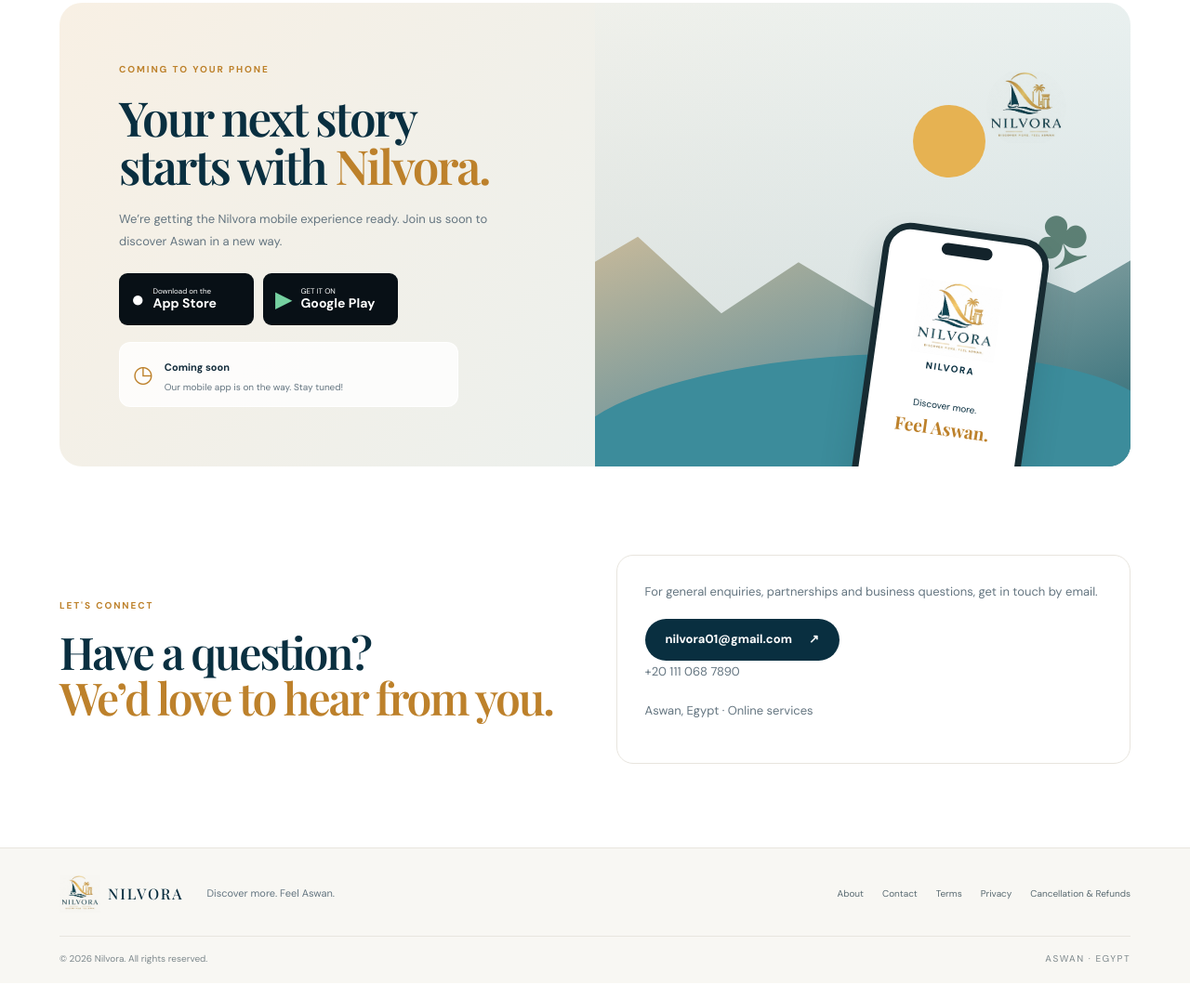
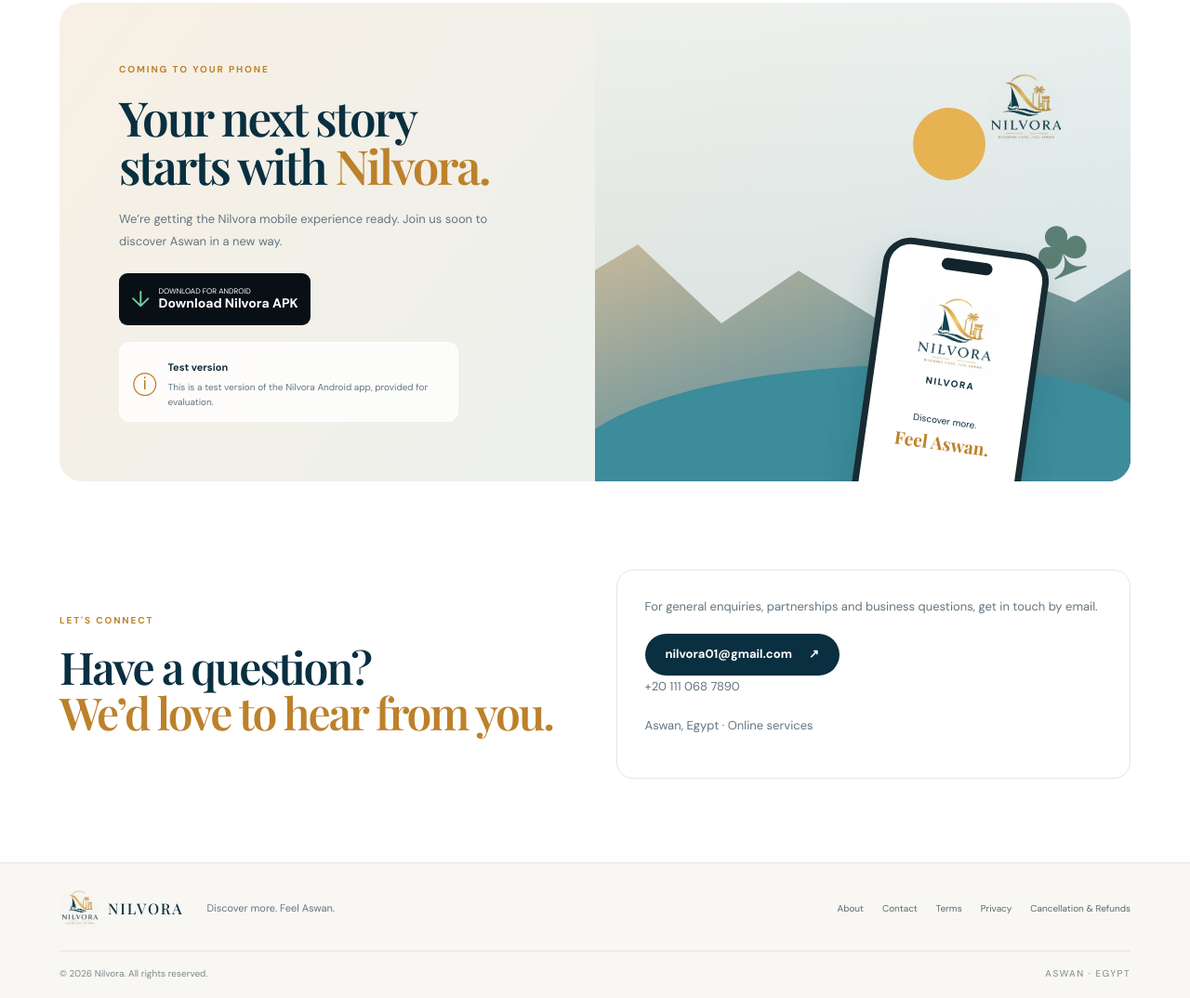
Before and after one commit to nilvora/nilvora_website, a plain HTML site: page nilvora_index_updated.html in a window 1280 px wide. Shown: the part 2548-3622 px from the top of the page at 93% size. Drawn offline with nearby package versions, Linux system fonts and the light colour scheme.

Commit message:
add html

```diff
--- a/index.html
+++ b/nilvora_index_updated.html
@@ -155,10 +155,25 @@
         <h2 data-en="Your next story<br>starts with <em>Nilvora.</em>" data-ar="حكايتك القادمة<br>تبدأ مع <em>نيلفورا.</em>">Your next story<br>starts with <em>Nilvora.</em></h2>
         <p data-en="We’re getting the Nilvora mobile experience ready. Join us soon to discover Aswan in a new way." data-ar="نعمل على تجهيز تجربة نيلفورا للموبايل. انضم إلينا قريبًا لاكتشاف أسوان بطريقة جديدة.">We’re getting the Nilvora mobile experience ready. Join us soon to discover Aswan in a new way.</p>
         <div class="store-buttons">
-          <button class="store-badge" data-coming-soon aria-label="App Store coming soon"><span class="store-symbol">●</span><span><small data-en="Download on the" data-ar="حمّل من">Download on the</small><strong>App Store</strong></span></button>
-          <button class="store-badge" data-coming-soon aria-label="Google Play coming soon"><span class="play-symbol">▶</span><span><small data-en="GET IT ON" data-ar="احصل عليه من">GET IT ON</small><strong>Google Play</strong></span></button>
+          <a class="store-badge app-download-button"
+             href="/download/nilvora-android.apk"
+             download
+             aria-label="Download the Nilvora Android test app">
+            <span class="play-symbol">↓</span>
+            <span>
+              <small data-en="DOWNLOAD FOR ANDROID" data-ar="تحميل للأندرويد">DOWNLOAD FOR ANDROID</small>
+              <strong data-en="Download Nilvora APK" data-ar="تحميل تطبيق نيلفورا">Download Nilvora APK</strong>
+            </span>
+          </a>
         </div>
-        <div class="coming-note"><span class="clock-icon">◷</span><div><strong data-en="Coming soon" data-ar="قريبًا">Coming soon</strong><p data-en="Our mobile app is on the way. Stay tuned!" data-ar="تطبيقنا قيد التجهيز. ترقبوا الإطلاق!">Our mobile app is on the way. Stay tuned!</p></div></div>
+        <div class="coming-note app-test-note">
+          <span class="clock-icon">ⓘ</span>
+          <div>
+            <strong data-en="Test version" data-ar="نسخة تجريبية">Test version</strong>
+            <p data-en="This is a test version of the Nilvora Android app, provided for evaluation."
+               data-ar="هذه نسخة تجريبية من تطبيق نيلفورا لنظام أندرويد، مخصصة للتقييم والاختبار، وليست النسخة النهائية.">This is a test version of the Nilvora Android app, provided for evaluation.</p>
+          </div>
+        </div>
       </div>
       <div class="download-art"><img src="assets/nilvora-logo.jpeg" alt="Nilvora" class="download-logo"><div class="art-sun"></div><div class="art-horizon"></div><div class="art-wave"></div><div class="art-palm">♣</div><div class="art-phone"><div class="phone-speaker"></div><img src="assets/nilvora-logo.jpeg" alt=""><span>NILVORA</span><small data-en="Discover more." data-ar="اكتشف أكثر.">Discover more.</small><b data-en="Feel Aswan." data-ar="عِش أسوان.">Feel Aswan.</b></div></div>
     </section>
```
